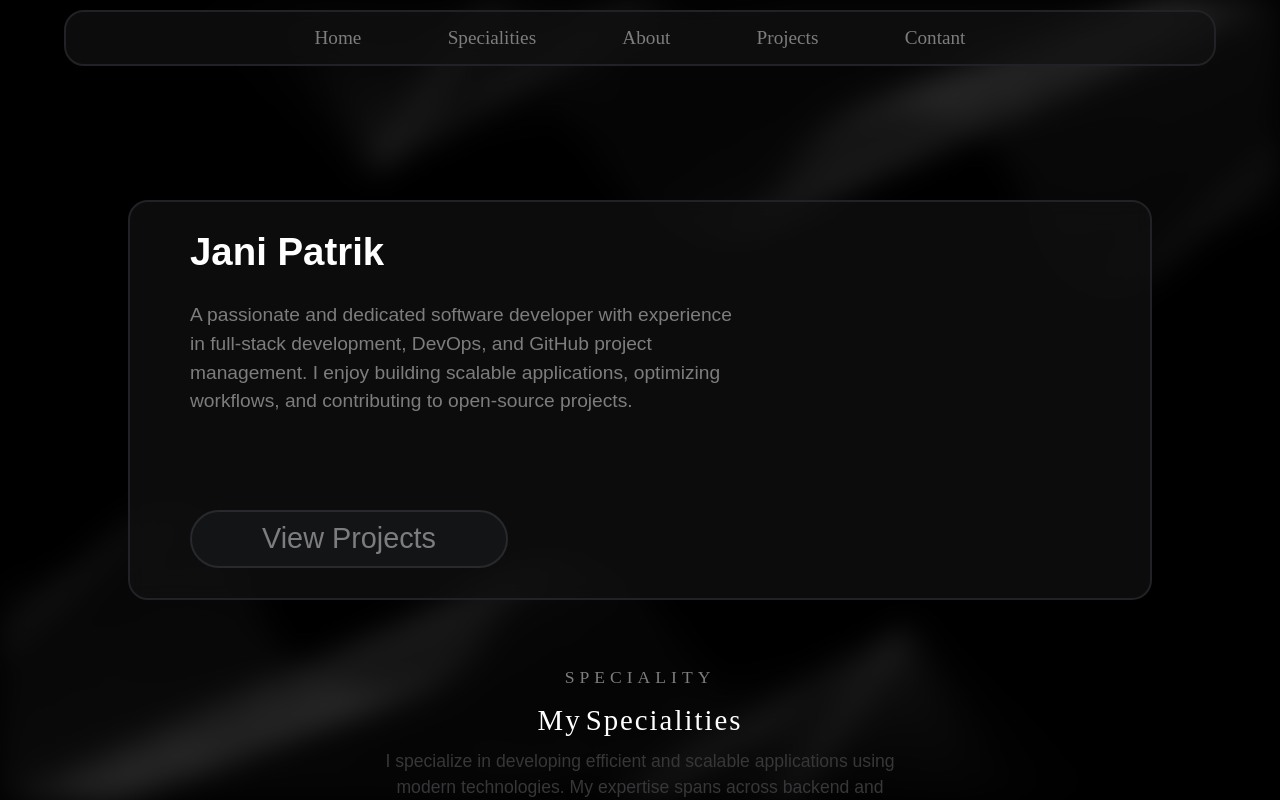
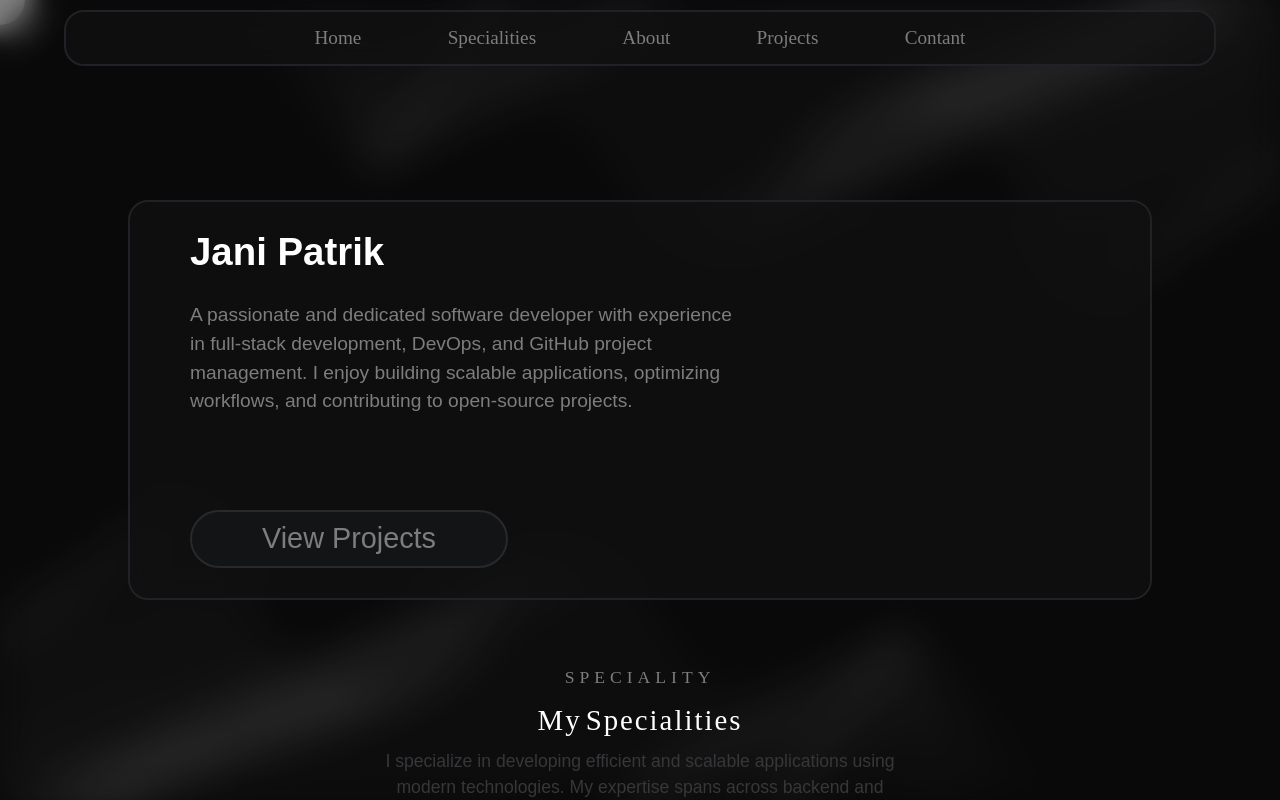
Before and after one commit to Valid-Hub/Portfolio, a Next.js app: page / in a window 1280 px wide. Built offline with nearby package versions, Linux system fonts and the light colour scheme; a web font is replaced by a local one.

Commit message:
added mouse effect and removed scrollbar

```diff
--- a/src/app/page.tsx
+++ b/src/app/page.tsx
@@ -1,3 +1,6 @@
+"use client";
+import React, { useState, useEffect } from "react";
+
 import SpecialityCard from "@/components/SpecialityCard";
 import LandingBox from "@/components/LandingBox";
 import Paragraph from "@/components/Paragraph";
@@ -47,8 +50,29 @@ export default function Home() {
     },
   ];
 
+  const [position, setPosition] = useState({ x: 0, y: 0 });
+
+  useEffect(() => {
+    const updatePosition = (e) => {
+      setPosition({ x: e.clientX, y: e.clientY });
+    };
+
+    window.addEventListener("mousemove", updatePosition);
+    return () => window.removeEventListener("mousemove", updatePosition);
+  }, []);
+
   return (
     <div className="page-holder">
+      <div className="blur-layer"></div>
+
+      <div
+        className="mouse-glow-button"
+        style={{
+          left: position.x,
+          top: position.y,
+        }}
+      />
+
       <div className="navbar">
         <Navbar />
       </div>
@@ -57,7 +81,8 @@ export default function Home() {
         <LandingBox />
       </div>
 
-      <Paragraph
+        <div className="paragraph-holder">
+        <Paragraph
       props={{
         category: "SPECIALITY",
         titleFirstWord: "My",
@@ -66,6 +91,7 @@ export default function Home() {
           "I specialize in developing efficient and scalable applications using modern technologies. My expertise spans across backend and frontend development.",
       }}
       />
+        </div>
 
       <div className="specialities">
         <SpecialityCard props={{ iconName : "github", title: "Github manager", content: "Proficient in managing repositories, and collaborating with teams to maintain efficient codebases." }} />
@@ -73,7 +99,8 @@ export default function Home() {
         <SpecialityCard props={{ iconName : "home", title: "DevOps Enthusiast", content: "Beginner in automating workflows and deploying applications to ensure efficient operations." }} />
       </div>
 
-      <Paragraph
+<div className="paragraph-holder">
+<Paragraph
         props={{
           category: "ABOUT ME",
           titleFirstWord: "Key",
@@ -82,6 +109,8 @@ export default function Home() {
             "I enjoy crafting clean and maintainable code while solving complex problems. My focus is on building intuitive and high-performance applications.",
         }}
       />
+
+</div>
 
       <div className="about">
         <div className="about-qualities">
@@ -113,6 +142,7 @@ export default function Home() {
 
       <div className="projects"></div>
       <div className="contact"></div>
+
     </div>
   );
 }
--- a/src/styles/HomeStyles.css
+++ b/src/styles/HomeStyles.css
@@ -1,3 +1,7 @@
+::-webkit-scrollbar {
+  width: 0px;
+}
+
 .page-holder {
   overflow-x: hidden;
   overflow-y: auto;
@@ -14,7 +18,32 @@
   height: 100%;
   background: url("/bg.jpg") center/cover no-repeat;
   filter: blur(15px) brightness(30%);
+  z-index: -2;
+}
+
+.blur-layer {
+  pointer-events: none;
+  position: absolute;
+  top: 0;
+  left: 0;
+  width: calc(100%);
+  height: 100%;
+  background: rgba(48, 48, 48, 0.2);
+  backdrop-filter: blur(15px);
+  z-index: 0;
+}
+
+.mouse-glow-button {
+  pointer-events: none;
+  position: fixed;
+  width: 50px;
+  height: 50px;
+  background-color: rgba(255, 255, 255, 0.6);
+  border-radius: 50%;
+  box-shadow: 0 0 20px 10px rgba(255, 255, 255, 0.5);
+  pointer-events: none;
   z-index: -1;
+  transform: translate(-50%, -50%);
 }
 
 .navbar {
@@ -25,6 +54,7 @@
   width: 100%;
   height: 7vh;
   margin-top: 10px;
+  z-index: 100;
 }
 
 .home {
@@ -34,6 +64,7 @@
   margin-top: 20vh;
   height: 60vh;
   width: 100%;
+  z-index: 2;
 }
 
 .specialities {
@@ -66,6 +97,14 @@
   gap: 80px;
 }
 
+.about-description {
+  z-index: 1;
+}
+
+.paragraph-holder {
+  z-index: 1;
+}
+
 .about-qualities .first-line,
 .about-qualities .second-line {
   display: flex;
@@ -74,10 +113,6 @@
   flex-wrap: wrap;
   width: 100%;
   gap: 70px;
-}
-
-.about-qualities .about-description {
-
 }
 
 @media (max-width: 768px) {
--- a/src/styles/ProjectCardStyles.css
+++ b/src/styles/ProjectCardStyles.css
@@ -2,7 +2,6 @@
   display: flex;
   justify-content: center;
   align-items: center;
-  background: #222226;
   height: 550px;
   width: 420px;
   border-radius: 40px;
@@ -13,7 +12,8 @@
   flex-direction: column;
   width: 100%;
   height: 100%;
-  background-color: #121213;
+  background-color: rgba(18, 18, 19, 0.7);
+  backdrop-filter: blur(10px);
   border-radius: 40px;
   border: 2px solid #222226;
 }
```
